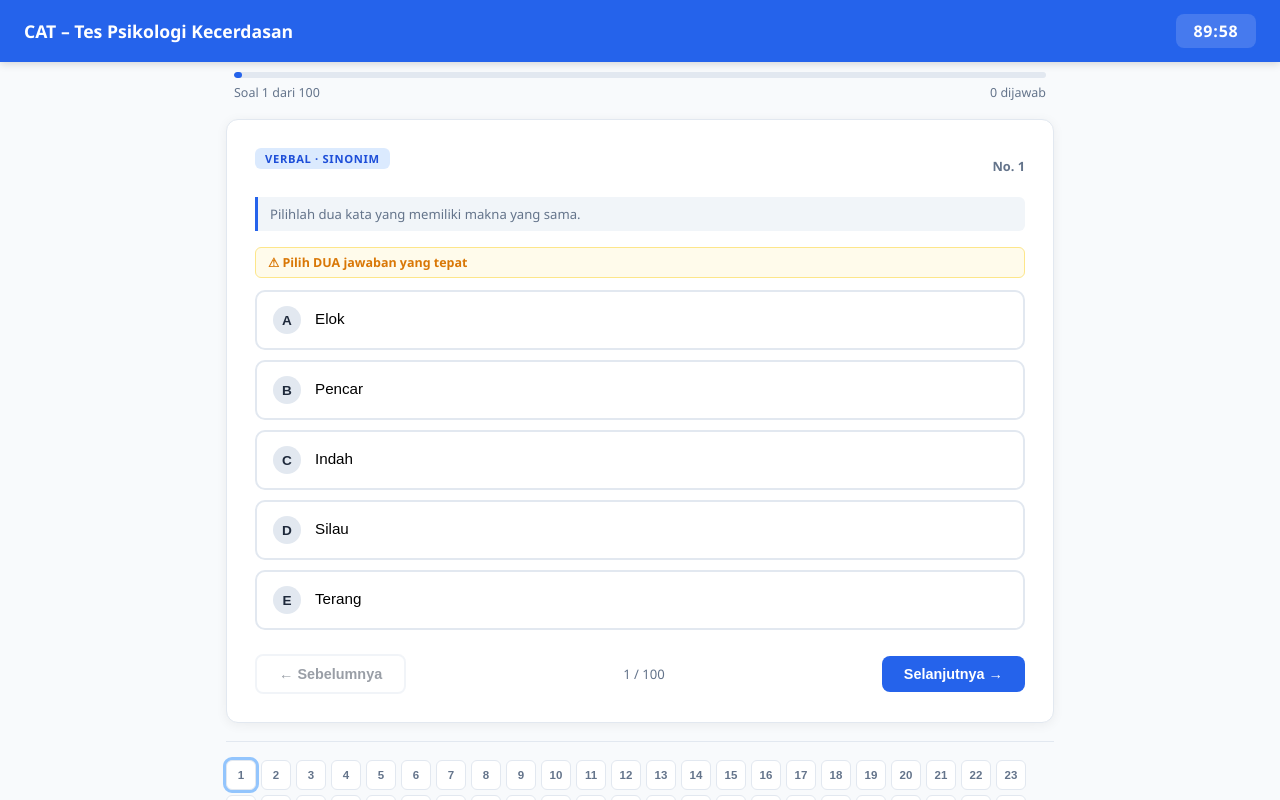
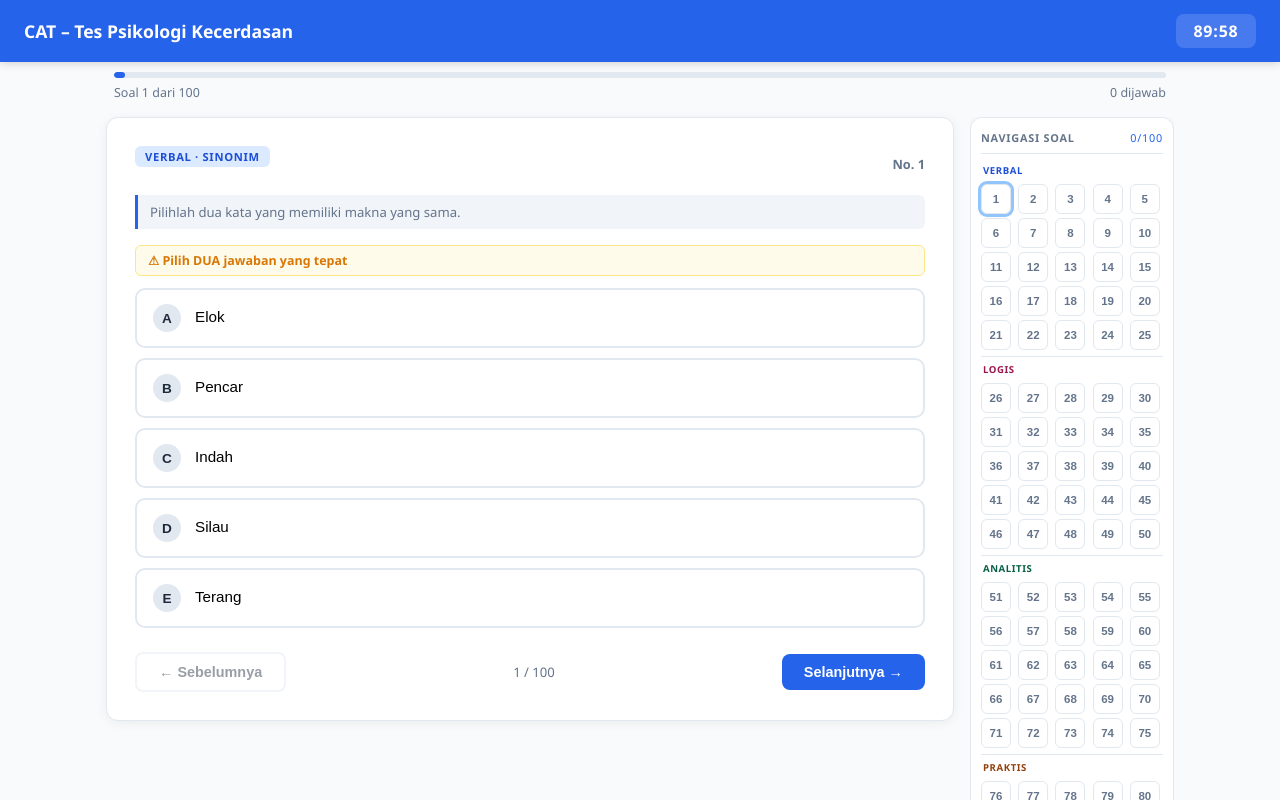
Before and after one commit to gustiyuda14-source/psiko-kecerdasan-cat, a plain HTML site: page index.html in a window 1280 px wide. Both pictures are taken after a click on the button "Mulai Tes". Shown: the top 800 px of the page. Drawn offline with Linux system fonts and the light colour scheme.

Commit message:
Layout: move minimap to sticky right sidebar with section labels
Co-Authored-By: Claude Sonnet 4.6 <noreply@anthropic.com>

```diff
--- a/index.html
+++ b/index.html
@@ -58,7 +58,7 @@
   /* ── PROGRESS ── */
   .progress-wrap {
     padding: 10px 24px 0;
-    max-width: 860px;
+    max-width: 1100px;
     margin: 0 auto;
   }
   .progress-bar-track {
@@ -81,11 +81,70 @@
     justify-content: space-between;
   }
 
+  /* ── QUIZ LAYOUT ── */
+  .quiz-layout {
+    display: flex;
+    gap: 16px;
+    max-width: 1100px;
+    margin: 16px auto 40px;
+    padding: 0 16px;
+    align-items: flex-start;
+  }
+  .quiz-main {
+    flex: 1;
+    min-width: 0;
+  }
+  .quiz-sidebar {
+    width: 204px;
+    flex-shrink: 0;
+    position: sticky;
+    top: 68px;
+    max-height: calc(100vh - 80px);
+    overflow-y: auto;
+    scrollbar-width: thin;
+    scrollbar-color: var(--border) transparent;
+  }
+  .minimap-panel {
+    background: var(--card);
+    border: 1px solid var(--border);
+    border-radius: var(--radius);
+    padding: 12px 10px;
+    box-shadow: 0 2px 8px rgba(0,0,0,.06);
+  }
+  .minimap-title {
+    font-size: .68rem;
+    font-weight: 700;
+    text-transform: uppercase;
+    letter-spacing: .07em;
+    color: var(--muted);
+    margin-bottom: 10px;
+    padding-bottom: 8px;
+    border-bottom: 1px solid var(--border);
+    display: flex;
+    justify-content: space-between;
+    align-items: center;
+  }
+  .minimap-title span {
+    font-weight: 400;
+    font-size: .68rem;
+    color: var(--primary);
+  }
+  .mm-section-label {
+    grid-column: 1 / -1;
+    font-size: .6rem;
+    font-weight: 700;
+    text-transform: uppercase;
+    letter-spacing: .06em;
+    padding: 6px 2px 3px;
+    margin-top: 2px;
+    border-top: 1px solid var(--border);
+  }
+  .mm-section-label:first-child { border-top: none; margin-top: 0; padding-top: 0; }
+
   /* ── MAIN CARD ── */
   main {
-    max-width: 860px;
-    margin: 18px auto 40px;
-    padding: 0 16px;
+    flex: 1;
+    min-width: 0;
   }
   .card {
     background: var(--card);
@@ -254,12 +313,9 @@
 
   /* ── MINI MAP ── */
   .minimap {
-    display: flex;
-    flex-wrap: wrap;
-    gap: 5px;
-    margin-top: 18px;
-    padding-top: 18px;
-    border-top: 1px solid var(--border);
+    display: grid;
+    grid-template-columns: repeat(5, 1fr);
+    gap: 4px;
   }
   .mm-btn {
     width: 30px;
@@ -411,13 +467,22 @@
     </div>
   </div>
 
-  <main>
-    <div class="card" id="questionCard">
-      <!-- Rendered dynamically -->
+  <div class="quiz-layout">
+    <div class="quiz-main">
+      <div class="card" id="questionCard">
+        <!-- Rendered dynamically -->
+      </div>
     </div>
-
-    <div class="minimap" id="minimap"></div>
-  </main>
+    <aside class="quiz-sidebar">
+      <div class="minimap-panel">
+        <div class="minimap-title">
+          Navigasi Soal
+          <span id="mmAnsweredCount">0/100</span>
+        </div>
+        <div class="minimap" id="minimap"></div>
+      </div>
+    </aside>
+  </div>
 </div>
 
 <!-- Result -->
@@ -482,7 +547,21 @@ function startTimer() {
 function buildMinimap() {
   const mm = document.getElementById('minimap');
   mm.innerHTML = '';
+  const sections = [
+    { from: 1,  label: 'Verbal',   color: '#1d4ed8' },
+    { from: 26, label: 'Logis',    color: '#9d174d' },
+    { from: 51, label: 'Analitis', color: '#065f46' },
+    { from: 76, label: 'Praktis',  color: '#92400e' },
+  ];
   soalList.forEach((q, i) => {
+    const sec = sections.find(s => s.from === q.id);
+    if (sec) {
+      const lbl = document.createElement('div');
+      lbl.className = 'mm-section-label';
+      lbl.textContent = sec.label;
+      lbl.style.color = sec.color;
+      mm.appendChild(lbl);
+    }
     const btn = document.createElement('button');
     btn.className = 'mm-btn';
     btn.textContent = q.id;
@@ -494,13 +573,16 @@ function buildMinimap() {
 }
 
 function updateMinimap() {
+  let answered = 0;
   soalList.forEach((q, i) => {
     const btn = document.getElementById(`mm-${q.id}`);
     if (!btn) return;
     btn.className = 'mm-btn';
-    if (answers[q.id] && answers[q.id].length > 0) btn.classList.add('answered');
-    if (i === current) btn.classList.add('current');
+    if (answers[q.id] && answers[q.id].length > 0) { btn.classList.add('answered'); answered++; }
+    if (i === current) { btn.classList.add('current'); btn.scrollIntoView({ block: 'nearest' }); }
   });
+  const el = document.getElementById('mmAnsweredCount');
+  if (el) el.textContent = `${answered}/${soalList.length}`;
 }
 
 // ── RENDER QUESTION ────────────────────────────────
```
